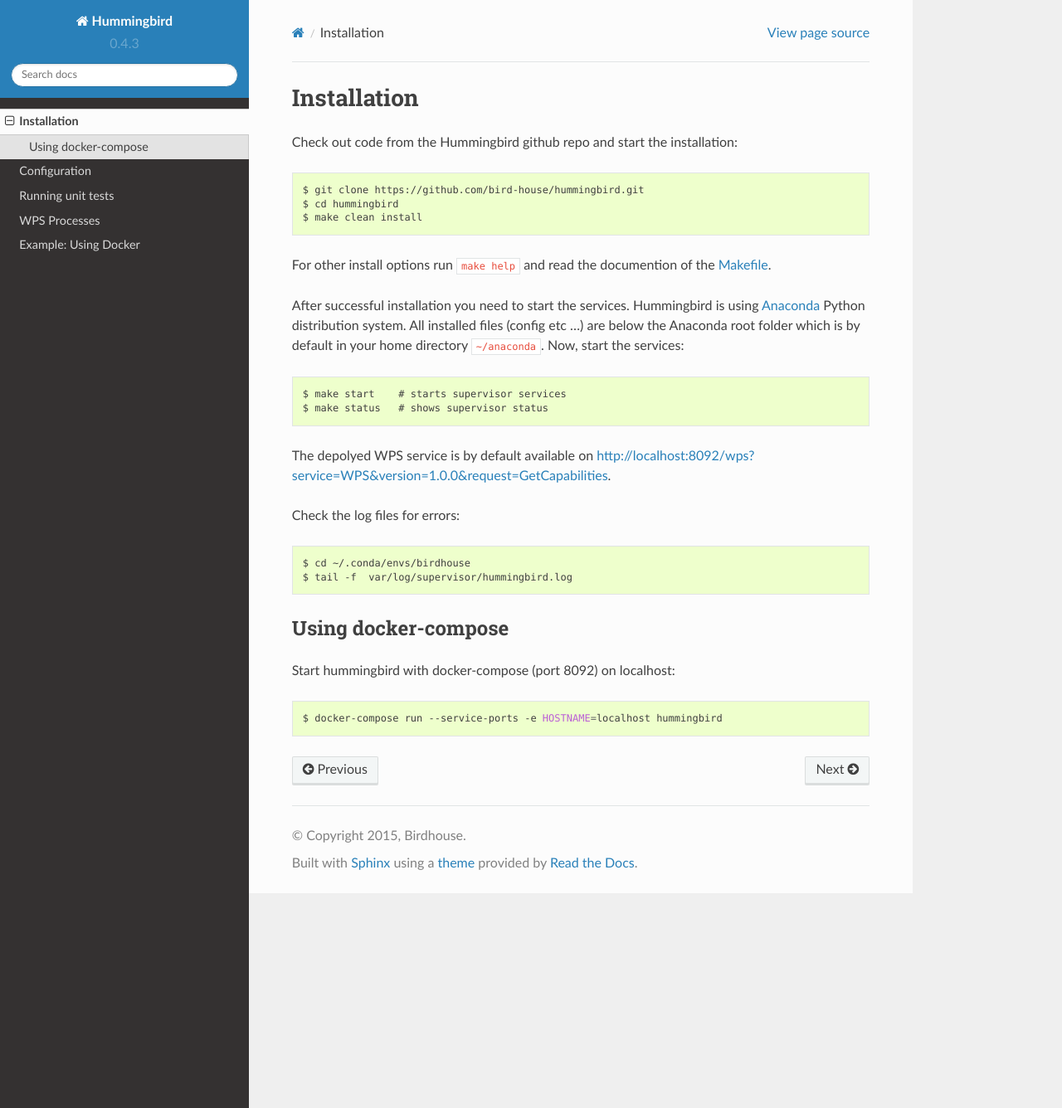
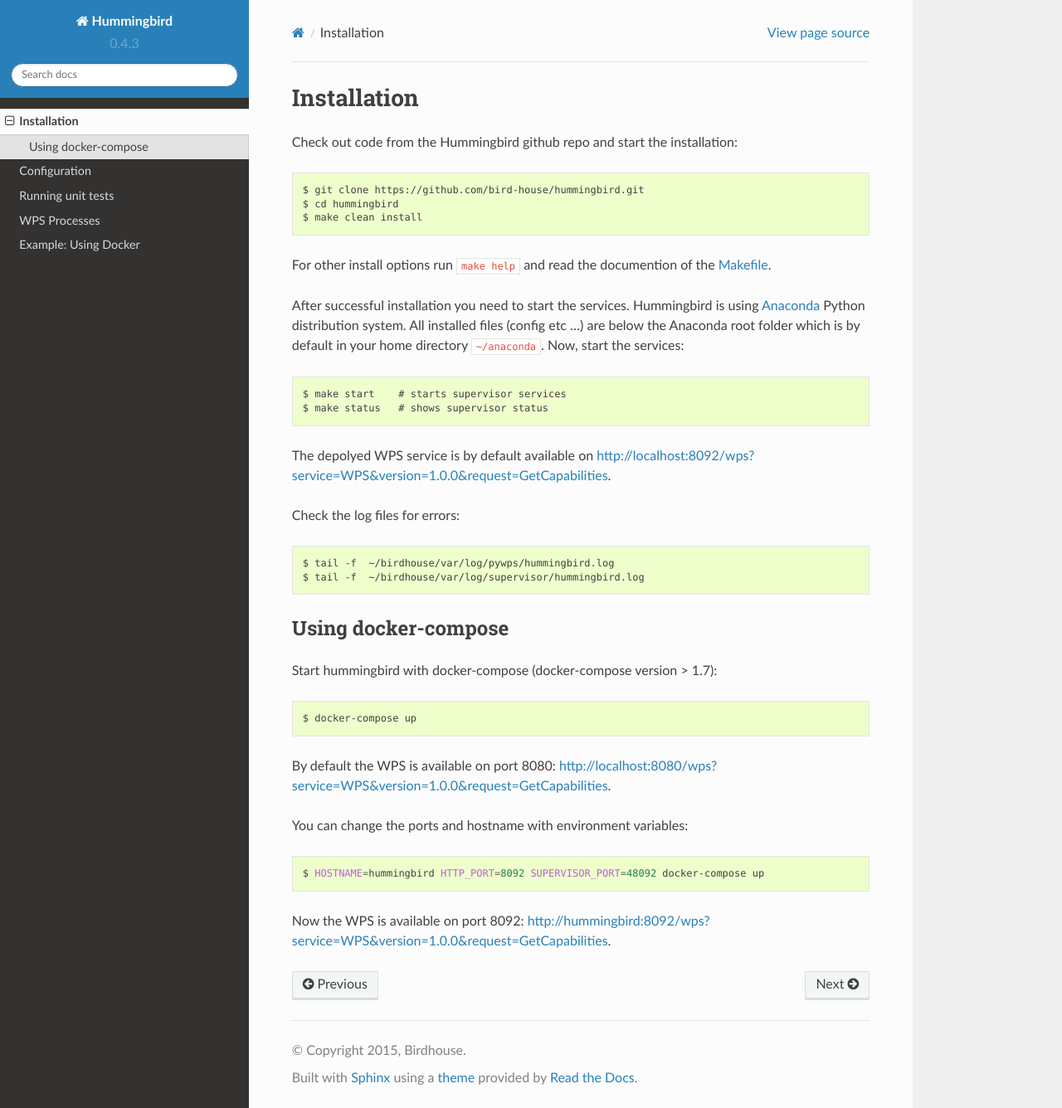
Before and after one commit to bird-house/hummingbird, a Sphinx documentation site: the page built from docs/source/installation.rst, in a window 1280 px wide and 1336 px high. Shown: the whole window at 83% size. Built offline with Sphinx 7.4.7 and the Read the Docs theme 2.0.0, drawn with Linux system fonts in a browser that asks for light colours.

Commit message:
update docs

```diff
--- a/docs/source/configuration.rst
+++ b/docs/source/configuration.rst
@@ -13,7 +13,7 @@
    hostname = localhost
    http-port = 8092
 
-After any change to your ``custom.cfg`` you **need** to run ``make install`` again and restart the ``supervisor`` service::
+After any change to your ``custom.cfg`` you **need** to run ``make update`` again and restart the ``supervisor`` service::
 
-  $ make install
+  $ make update    # or install
   $ make restart
--- a/docs/source/installation.rst
+++ b/docs/source/installation.rst
@@ -18,16 +18,30 @@
 
 The depolyed WPS service is by default available on http://localhost:8092/wps?service=WPS&version=1.0.0&request=GetCapabilities.
 
-Check the log files for errors::
 
-   $ cd ~/.conda/envs/birdhouse
-   $ tail -f  var/log/supervisor/hummingbird.log
+Check the log files for errors:
+
+.. code-block:: sh
+
+   $ tail -f  ~/birdhouse/var/log/pywps/hummingbird.log
+   $ tail -f  ~/birdhouse/var/log/supervisor/hummingbird.log
+
 
 Using docker-compose
 ====================
 
-Start hummingbird with docker-compose (port 8092) on localhost:
+Start hummingbird with docker-compose (docker-compose version > 1.7):
 
 .. code-block:: sh
 
-   $ docker-compose run --service-ports -e HOSTNAME=localhost hummingbird
+   $ docker-compose up
+
+By default the WPS is available on port 8080: http://localhost:8080/wps?service=WPS&version=1.0.0&request=GetCapabilities.
+
+You can change the ports and hostname with environment variables:
+
+.. code-block:: sh
+
+  $ HOSTNAME=hummingbird HTTP_PORT=8092 SUPERVISOR_PORT=48092 docker-compose up
+
+Now the WPS is available on port 8092: http://hummingbird:8092/wps?service=WPS&version=1.0.0&request=GetCapabilities.
```
Also changed, not shown: docs/source/examples.rst (+6 -7 lines), docs/source/testing.rst (+7 -7 lines).
